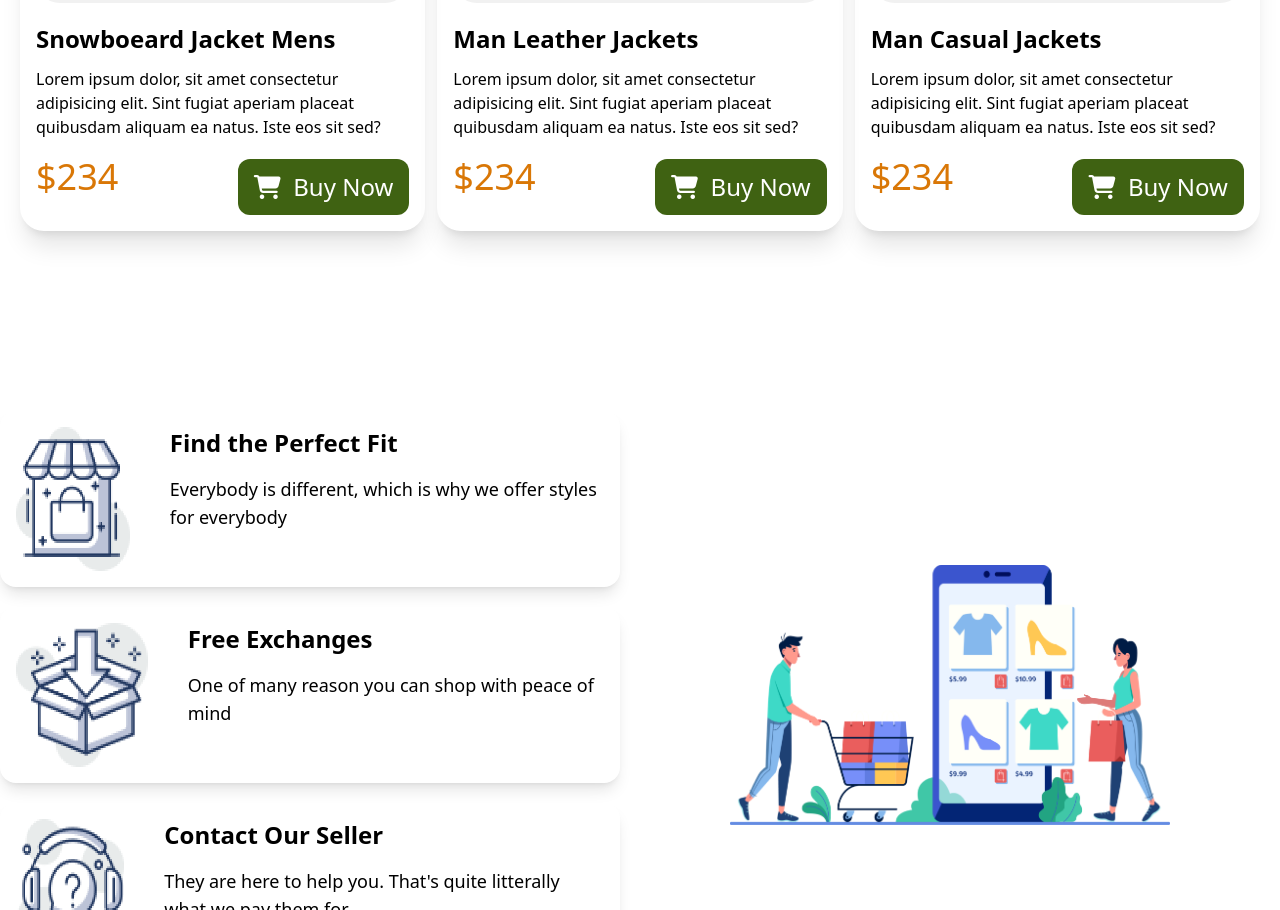
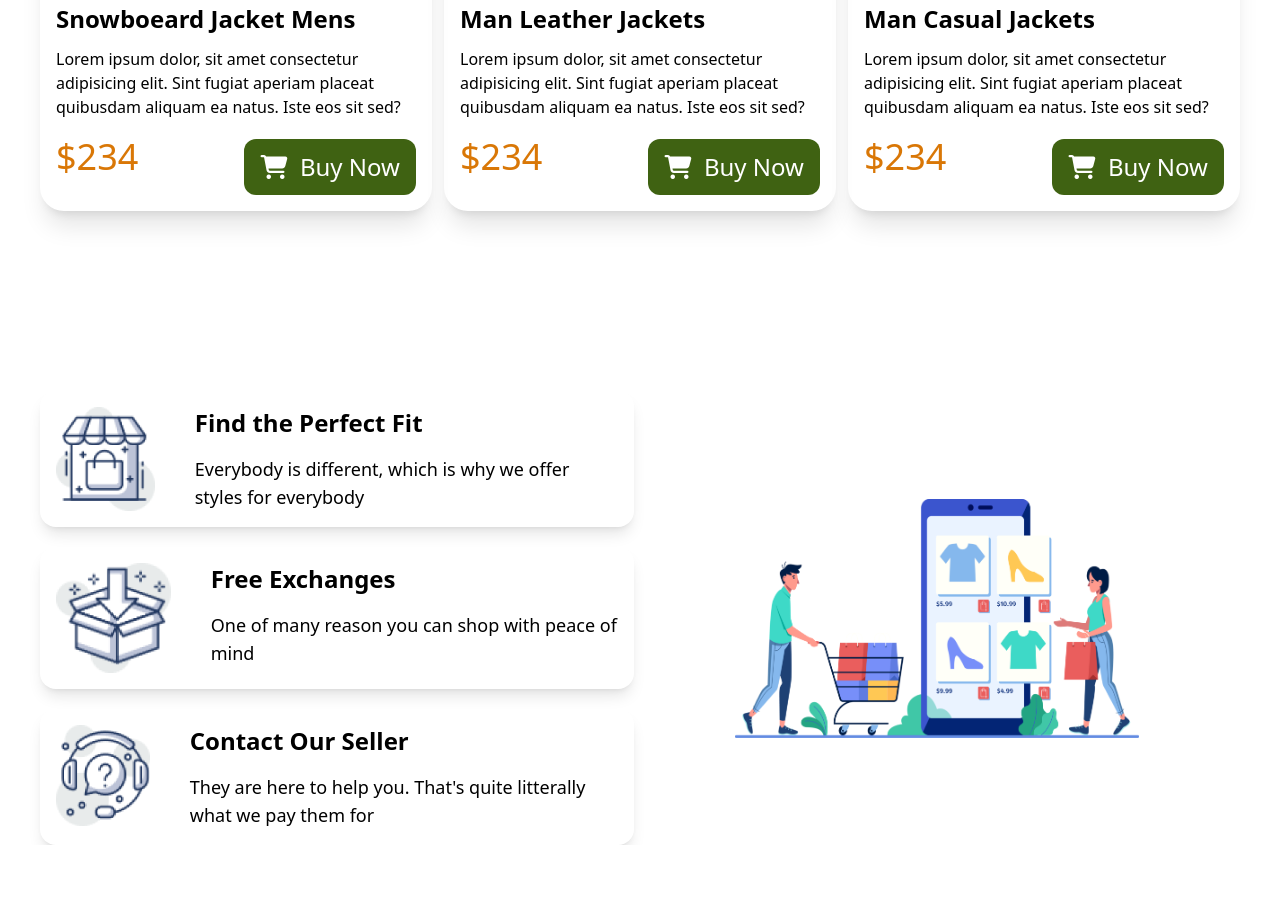
Before and after one commit to Os-Traveller/Penguine, a plain HTML site: page index.html in a window 1280 px wide. Shown: the part 1890-2800 px from the top of the page. After the commit the page ends 2735 px from the top, so only its background shows below. Drawn offline with nearby package versions, Linux system fonts and the light colour scheme.

Commit message:
Padding Updated

```diff
--- a/index.html
+++ b/index.html
@@ -52,7 +52,7 @@
     <!-- nav ends -->
 
     <!-- herobox starts -->
-    <section class="container mx-auto p-4 text-center lg:flex lg:justify-around lg:items-center lg:text-left mt-10">
+    <section class="container mx-auto py-4 px-10 text-center lg:flex lg:justify-around lg:items-center lg:text-left mt-10">
 
       <!-- text box -->
       <div class="basis-1/2 mb-10 lg:mb-0">
@@ -70,7 +70,7 @@
   </header>
   <!-- header ends -->
   <!-- main starts -->
-  <main class="container mx-auto p-5 mt-20 text-center lg:text-left">
+  <main class="container px-10 mx-auto p-5 mt-20 text-center lg:text-left">
     <!-- ------------------------------------ card women ------------------------------------ -->
     <!-- women jacket -->
     <!-- section title -->
@@ -168,7 +168,7 @@
     </div>
   </main>
   <!-- main ends -->
-  <section class="mt-40 container mx-auto">
+  <section class="mt-40 container mx-auto px-10">
     <div class="xl:flex">
 
       <div class="basis-2/3 flex items-center justify-center order-2 mb-16 xl:mb-0">
@@ -181,7 +181,7 @@
         <!-- card-1 -->
         <div class="flex gap-x-10 rounded-2xl shadow-lg p-4">
           <div>
-            <img src="./img/icons/image 12.png" alt="icon" class="w-36 h-36">
+            <img src="./img/icons/image 12.png" alt="icon" class="w-32">
           </div>
 
           <div>
@@ -194,7 +194,7 @@
 
         <div class="flex gap-x-10 rounded-2xl shadow-lg p-4">
           <div>
-            <img src="./img/icons/image 13.png" alt="icon" class="w-36 h-36">
+            <img src="./img/icons/image 13.png" alt="icon" class="w-32">
           </div>
 
           <div>
@@ -207,7 +207,7 @@
 
         <div class="flex gap-x-10 rounded-2xl shadow-lg p-4">
           <div>
-            <img src="./img/icons/image 14.png" alt="icon" class="w-36 h-36">
+            <img src="./img/icons/image 14.png" alt="icon" class="w-32">
           </div>
 
           <div>
```
